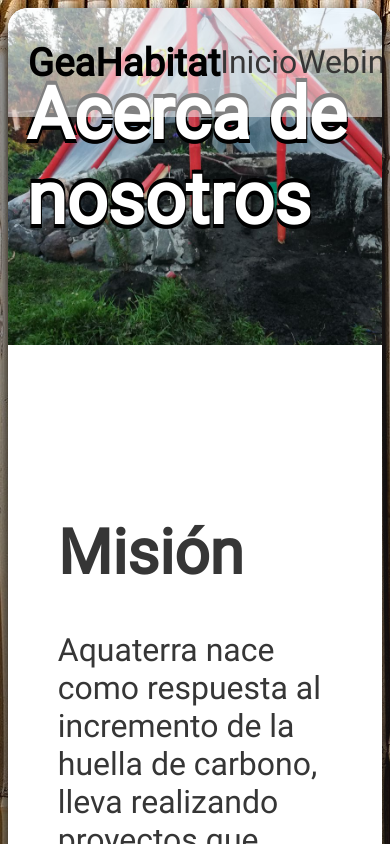
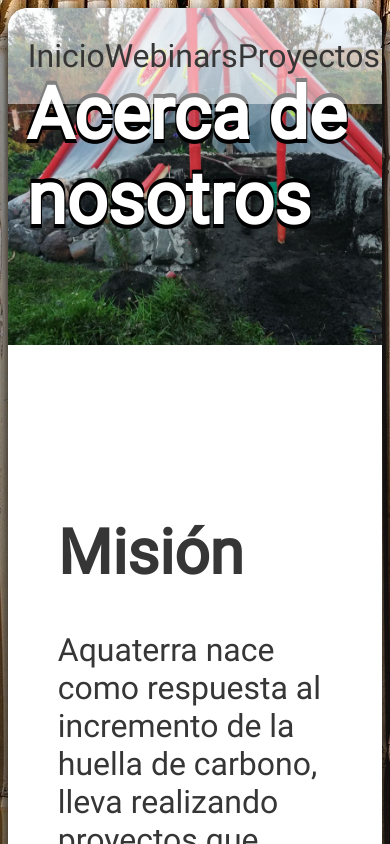
Before and after one commit to videnacry/huasinda, a React (Create React App) app: page /about-us in a window 390 px wide. Shown: the top 844 px of the page. Built offline with nearby package versions, Linux system fonts and the light colour scheme.

Commit message:
add responsiveness to header height in webinars and projects pages,  replace header brand h2 per svg

```diff
--- a/src/components/header/index.css
+++ b/src/components/header/index.css
@@ -11,9 +11,10 @@
     background-color: rgba(255, 255, 255, 0.5);
     z-index: 3;
 }
-.header-c h2{
+.header-c svg{
+    width: auto;
+    height: 2em;
     margin: 0.5em 0;
-    font-weight: 500;
 }
 .header-c > div {
     width: 100%;
@@ -53,8 +54,4 @@
     .header-c > div {
         max-width: 650px;
     }
-    .header-c h2{
-        font-size: 1.2em;
-        font-weight: revert;
-    }
 }
--- a/src/components/header/index.js
+++ b/src/components/header/index.js
@@ -1,12 +1,12 @@
-import React from 'react'
 import './index.css'
 import { Link } from 'react-router-dom'
+import {ReactComponent as LogoSvg} from './logo.svg'
 
 const Header = () => {
 
     return(
         <nav className="header-c">
-            <h2>GeaHabitat</h2>
+            <LogoSvg fill="#363636"/>
             <div>
                 <Link to='/'>Inicio</Link>
                 <Link to='/webinars'>Webinars</Link>
--- a/src/webinar/webinar.css
+++ b/src/webinar/webinar.css
@@ -2,7 +2,7 @@
     position: relative;
 }
 .webinar-p>.header-space{
-    height: 110px;
+    height: 60px;
 }
 .webinar-p>.schedule{
     font-size: 40px;
@@ -23,3 +23,13 @@
     height: 20vw;
     width: 100%;
 }
+@media screen and (max-aspect-ratio: 1/1) {
+    .webinar-p>.header-space{
+        height: 78px;
+    }
+}
+@media screen and (max-aspect-ratio: 6/10) {
+    .webinar-p>.header-space{
+        height: 110px;
+    }
+}
```
Also changed, not shown: src/components/header/logo.svg (added).
